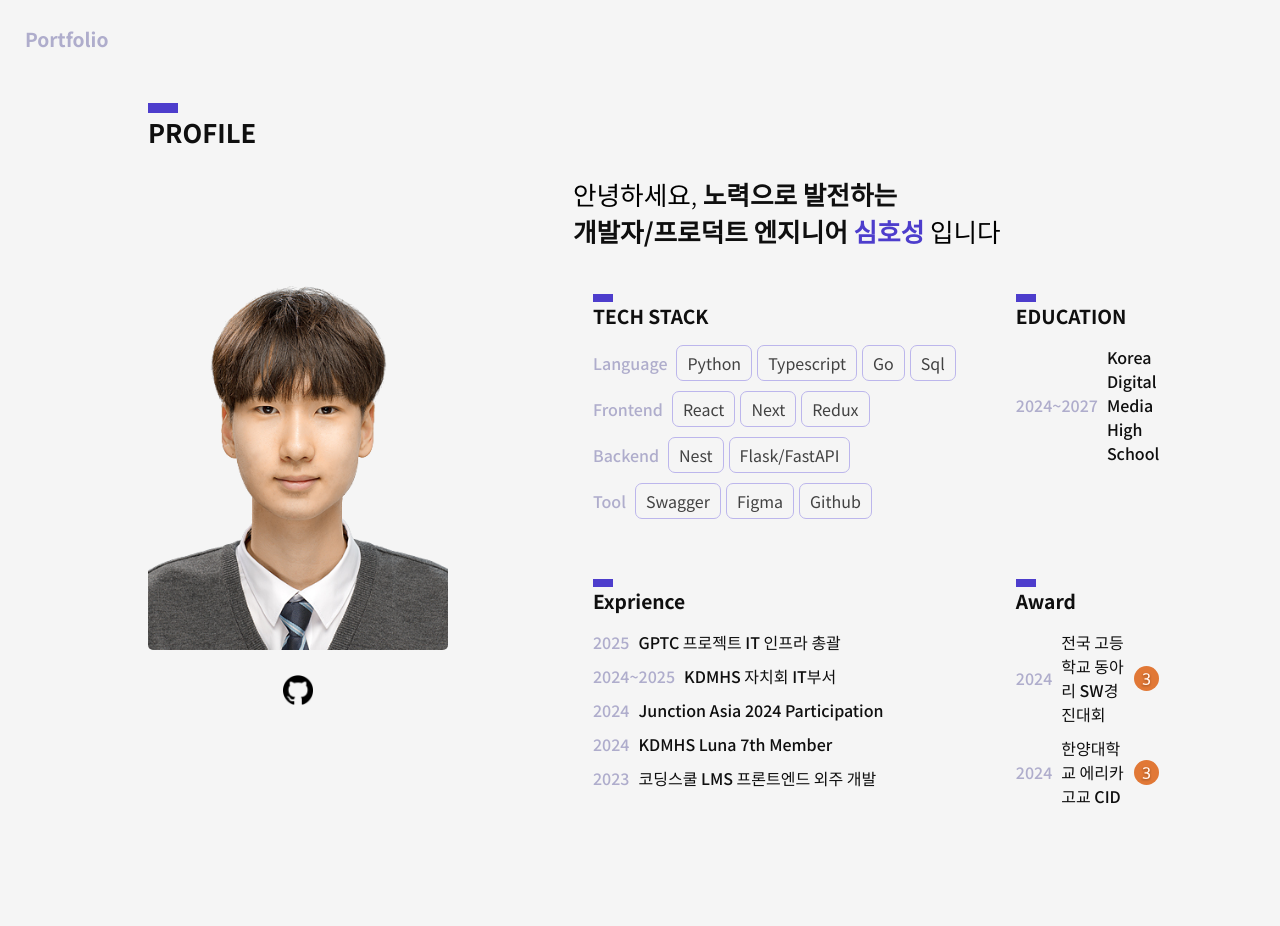
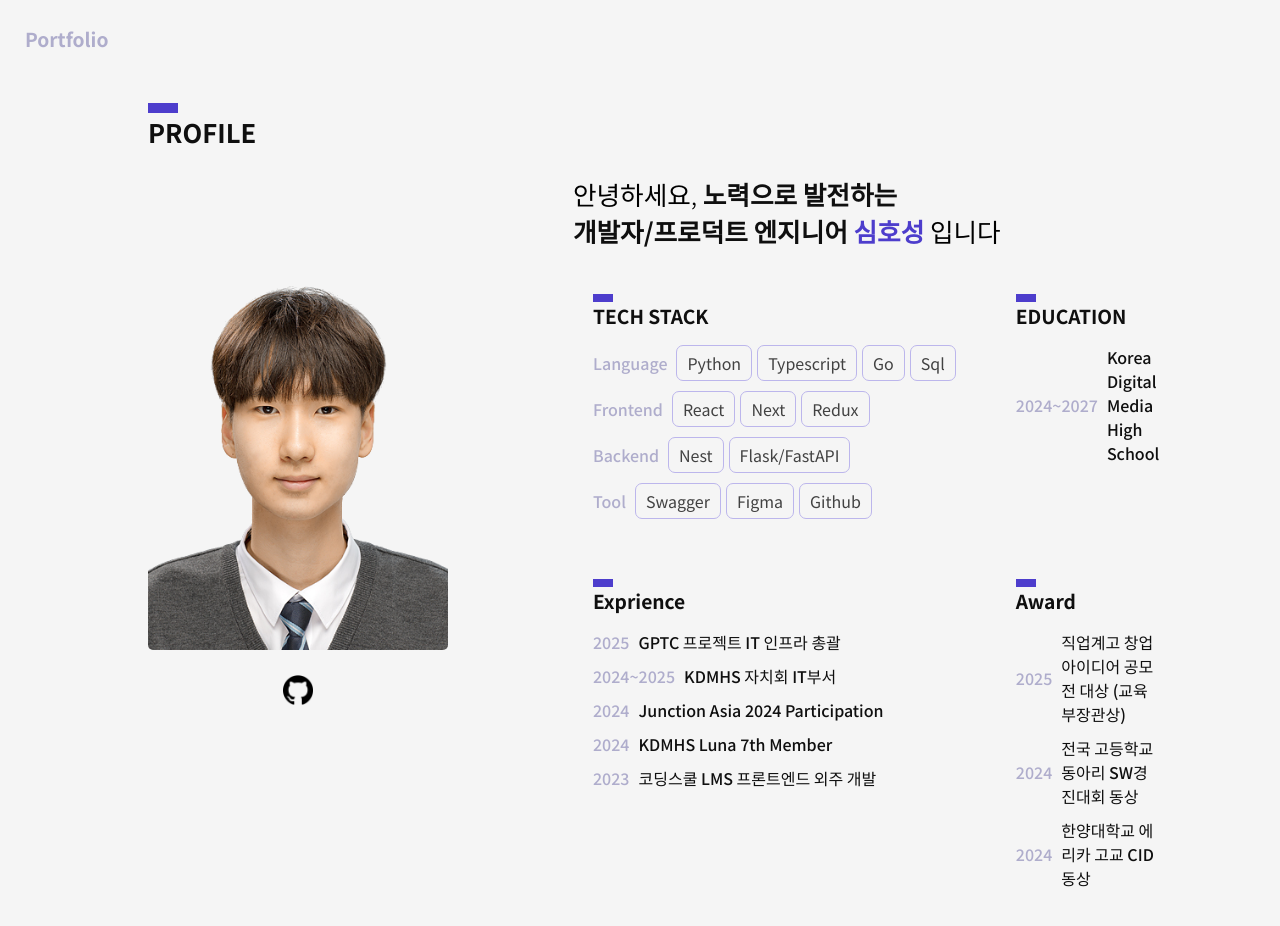
Before and after one commit to velo1203/Portfolio, a React (Vite) app: page / in a window 1280 px wide. Shown: the top 926 px of the page. Before the commit the page ends 878 px from the top, so only its background shows below. Built offline with nearby package versions, Linux system fonts and the light colour scheme.

Commit message:
직계고

```diff
--- a/src/components/main/main.tsx
+++ b/src/components/main/main.tsx
@@ -101,11 +101,6 @@ export default function Main() {
                                     <li className="gridli">
                                         <h1>{awd.day}</h1>
                                         <p>{awd.content}</p>
-                                        <img
-                                            src={awd.prize}
-                                            className="grade"
-                                            alt="award"
-                                        />
                                     </li>
                                 ))}
                             </GridUl>
--- a/src/config/config.json
+++ b/src/config/config.json
@@ -36,14 +36,16 @@
     ],
     "Award": [
         {
-            "day": "2024",
-            "content": "전국 고등학교 동아리 SW경진대회",
-            "prize": "icon/bronze.svg"
+            "day": "2025",
+            "content": "직업계고 창업 아이디어 공모전 대상 (교육부장관상)"
         },
         {
             "day": "2024",
-            "content": "한양대학교 에리카 고교 CID",
-            "prize": "icon/bronze.svg"
+            "content": "전국 고등학교 동아리 SW경진대회 동상"
+        },
+        {
+            "day": "2024",
+            "content": "한양대학교 에리카 고교 CID 동상"
         }
     ]
 }
```
